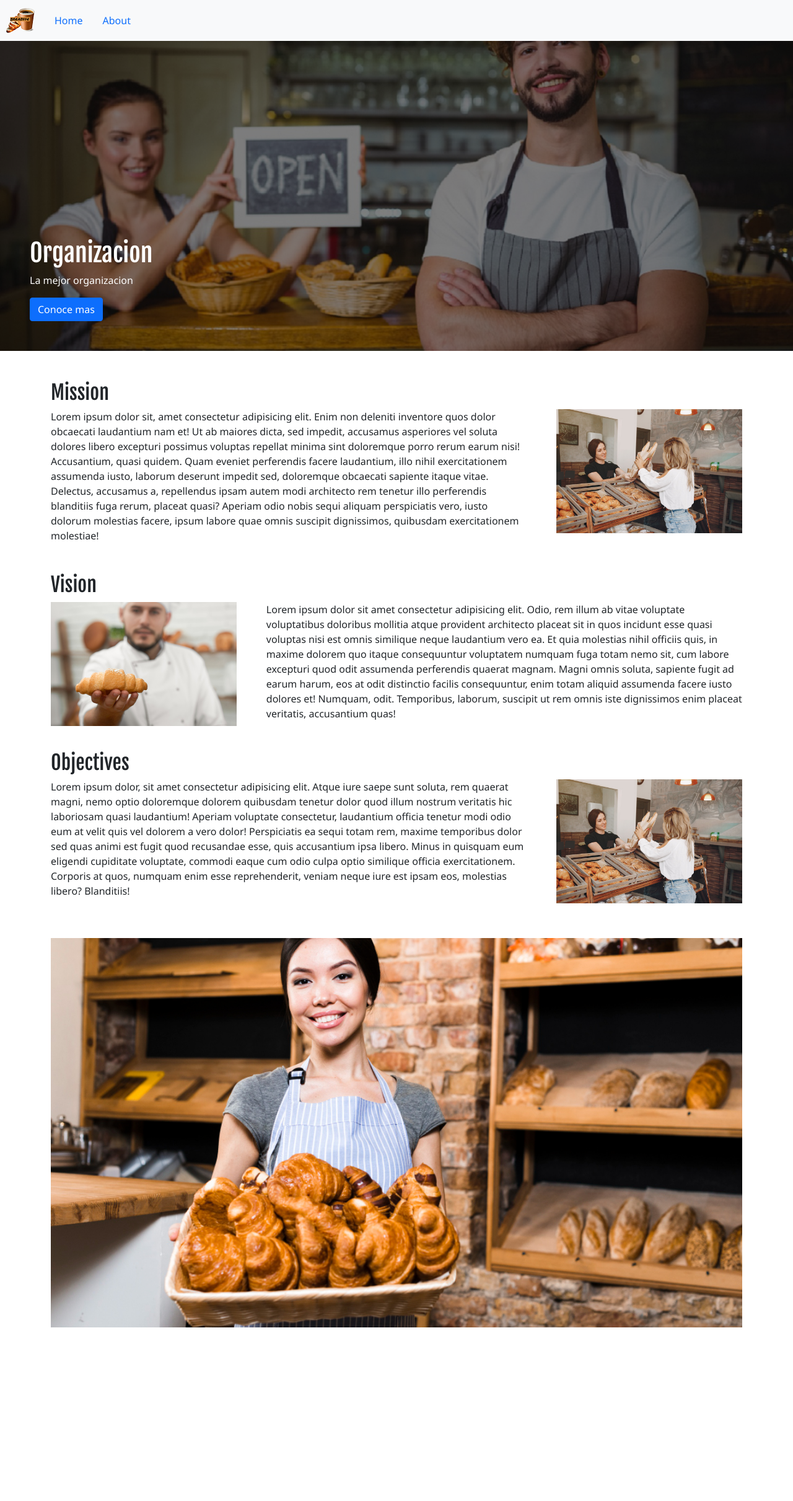
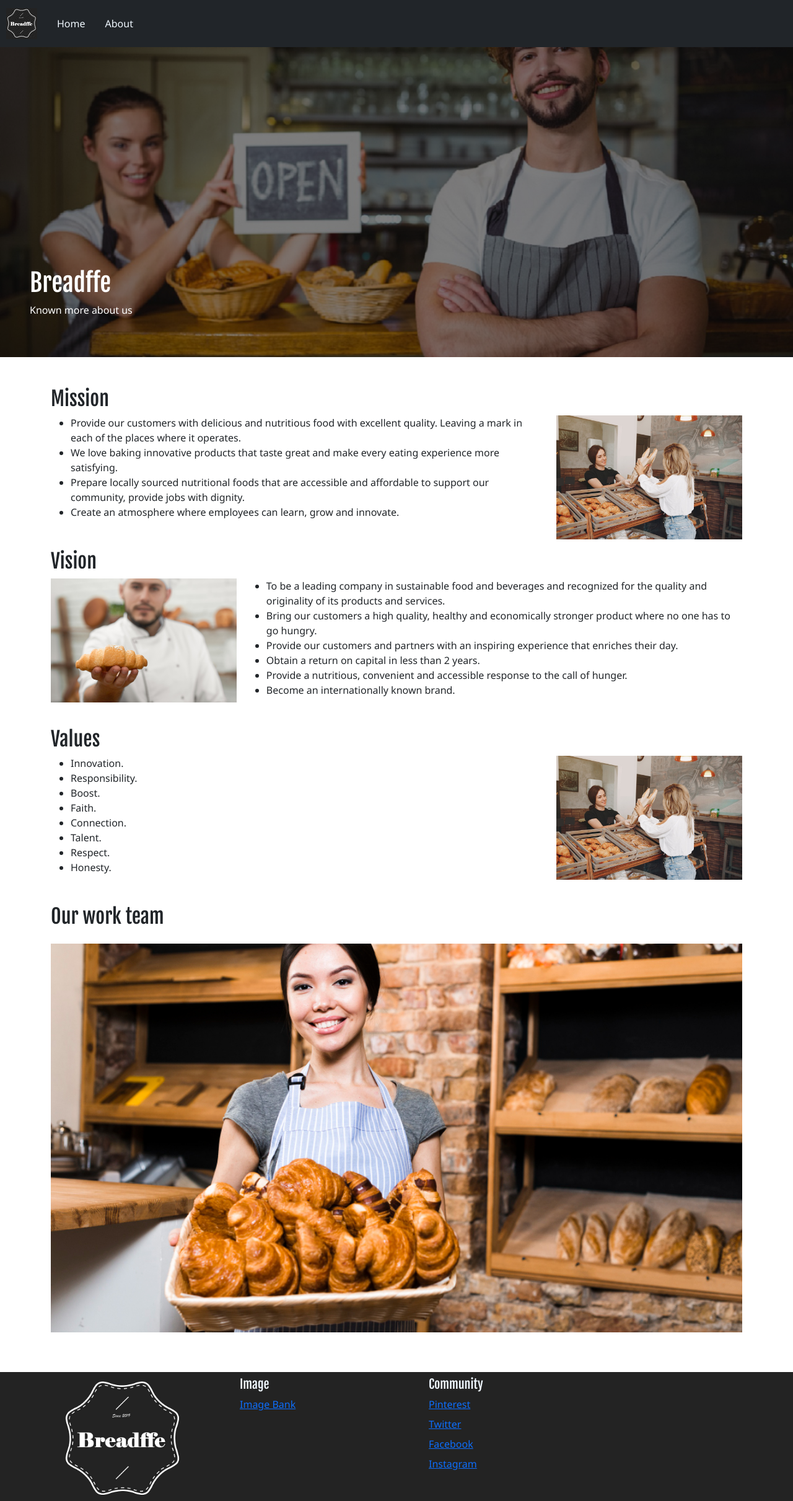
Before and after one commit to AbelTrinidad/MyPage, a plain HTML site: page about.html in a window 1280 px wide. Shown: the whole page at 62% size. Before the commit the page ends 2205 px from the top, so only its background shows below. Drawn offline with nearby package versions, Linux system fonts and the light colour scheme.

Commit message:
Creo que es el codigo final de la pagina

```diff
--- a/about.html
+++ b/about.html
@@ -5,8 +5,9 @@
     <meta charset="UTF-8">
     <meta http-equiv="X-UA-Compatible" content="IE=edge">
     <meta name="viewport" content="width=device-width, initial-scale=1.0">
-    <title>about</title>
+    <title>Breadffe - About</title>
 
+    <link rel="shortcut icon" href="./Assets/favicon-32x32.png">
     <link rel="preconnect" href="https://fonts.googleapis.com">
     <link rel="preconnect" href="https://fonts.gstatic.com" crossorigin>
     <link href="https://fonts.googleapis.com/css2?family=Noto+Sans&display=swap" rel="stylesheet">
@@ -21,23 +22,23 @@
 
 <body>
     <header>
-        <nav class="navbar navbar-expand-lg navbar-light bg-light">
-            <a class="navbar-brand" href="index.html"> <img src="./Assets/Logo.png" style="margin-left: 10px;"></a>
+        <nav class="navbar navbar-expand-lg navbar-light bg-dark">
+            <a class="navbar-brand" href="index.html"> <img src="./Assets/Logo.jpg" style="margin-left: 10px;"></a>
             <ul class="nav">
                 <li class="nav-item active">
-                    <a class="nav-link" href="index.html">Home</a>
+                    <a class="nav-link" href="index.html" style="color: aliceblue;">Home</a>
                 </li>
                 <li class="nav-item">
-                    <a class="nav-link" href="./about.html">About</a>
+                    <a class="nav-link" href="./about.html" style="color: aliceblue;">About</a>
                 </li>
             </ul>
         </nav>
 
-        <div class="cover d-flex justify-content-end align-items-start p-5 flex-column" style="background-image: url(./Assets/About/about-cover.jpg);">
-            <h1>Organizacion</h1>
+        <div class="cover d-flex justify-content-end align-items-start p-5 flex-column"
+            style="background-image: url(./Assets/About/about-cover.jpg);">
+            <h1>Breadffe</h1>
 
-            <p>La mejor organizacion</p>
-            <button class="btn btn-primary">Conoce mas</button>
+            <p>Known more about us</p>
         </div>
 
     </header>
@@ -45,63 +46,105 @@
         <div class="container mt-5 mb-5">
 
             <h2 class="mt-5">Mission</h2>
-            <img src="./Assets/About/about-mission.jpg" alt="" height="200" class="float-end ms-5"/>
-            <p>
-                Lorem ipsum dolor sit, amet consectetur adipisicing elit. Enim non deleniti inventore quos dolor obcaecati
-                laudantium nam et! Ut ab maiores dicta, sed impedit, accusamus asperiores vel soluta dolores libero excepturi
-                possimus voluptas repellat minima sint doloremque porro rerum earum nisi! Accusantium, quasi quidem. Quam
-                eveniet perferendis facere laudantium, illo nihil exercitationem assumenda iusto, laborum deserunt impedit sed,
-                doloremque obcaecati sapiente itaque vitae. Delectus, accusamus a, repellendus ipsam autem modi architecto rem
-                tenetur illo perferendis blanditiis fuga rerum, placeat quasi? Aperiam odio nobis sequi aliquam perspiciatis
-                vero, iusto dolorum molestias facere, ipsum labore quae omnis suscipit dignissimos, quibusdam exercitationem
-                molestiae!
-            </p>
+            <img src="./Assets/About/about-mission.jpg" alt="" height="200" class="float-end ms-5" />
+            <ul>
+                <li>
+                    Provide our customers with delicious and nutritious food with excellent quality. Leaving a mark in
+                    each of the places where it operates.
+                </li>
+                <li>
+                    We love baking innovative products that taste great and make every eating experience more
+                    satisfying.
+                </li>
+                <li>
+                    Prepare locally sourced nutritional foods that are accessible and affordable to support our
+                    community, provide jobs with dignity.
+                </li>
+                <li>
+                    Create an atmosphere where employees can learn, grow and innovate.
+                </li>
+            </ul>
 
             <h2 class="mt-5">Vision</h2>
-            <img src="./Assets/About/about-vision.jpg" alt="" height="200" class="float-start me-5"/>
-            <p>
-                Lorem ipsum dolor sit amet consectetur adipisicing elit. Odio, rem illum ab vitae voluptate voluptatibus
-                doloribus mollitia atque provident architecto placeat sit in quos incidunt esse quasi voluptas nisi est omnis
-                similique neque laudantium vero ea. Et quia molestias nihil officiis quis, in maxime dolorem quo itaque
-                consequuntur voluptatem numquam fuga totam nemo sit, cum labore excepturi quod odit assumenda perferendis
-                quaerat magnam. Magni omnis soluta, sapiente fugit ad earum harum, eos at odit distinctio facilis consequuntur,
-                enim totam aliquid assumenda facere iusto dolores et! Numquam, odit. Temporibus, laborum, suscipit ut rem omnis
-                iste dignissimos enim placeat veritatis, accusantium quas!
-            </p>
+            <img src="./Assets/About/about-vision.jpg" alt="" height="200" class="float-start me-5" />
+            <ul>
+                <li>
+                    To be a leading company in sustainable food and beverages and recognized for the quality and
+                    originality of its products and services.
+                </li>
+                <li>
+                    Bring our customers a high quality, healthy and economically stronger product where no one has to go
+                    hungry.
+                </li>
+                <li>
+                    Provide our customers and partners with an inspiring experience that enriches their day.
+                </li>
+                <li>
+                    Obtain a return on capital in less than 2 years.
+                </li>
+                <li>
+                    Provide a nutritious, convenient and accessible response to the call of hunger.
+                </li>
+                <li>
+                    Become an internationally known brand.
+                </li>
+            </ul>
 
-            <h2 class="mt-5">Objectives</h2>
-            <img src="./Assets/About/about-mission.jpg" alt="" height="200" class="float-end ms-5"/>
-            <p>
-                Lorem ipsum dolor, sit amet consectetur adipisicing elit. Atque iure saepe sunt soluta, rem quaerat magni, nemo
-                optio doloremque dolorem quibusdam tenetur dolor quod illum nostrum veritatis hic laboriosam quasi laudantium!
-                Aperiam voluptate consectetur, laudantium officia tenetur modi odio eum at velit quis vel dolorem a vero dolor!
-                Perspiciatis ea sequi totam rem, maxime temporibus dolor sed quas animi est fugit quod recusandae esse, quis
-                accusantium ipsa libero. Minus in quisquam eum eligendi cupiditate voluptate, commodi eaque cum odio culpa optio
-                similique officia exercitationem. Corporis at quos, numquam enim esse reprehenderit, veniam neque iure est ipsam
-                eos, molestias libero? Blanditiis!
-            </p>
+            <h2 class="mt-5">Values</h2>
+            <img src="./Assets/About/about-mission.jpg" alt="" height="200" class="float-end ms-5" />
+            <ul>
+                <li>
+                    Innovation.
+                </li>
+                <li>
+                    Responsibility.
+                </li>
+                <li>
+                    Boost.
+                </li>
+                <li>
+                    Faith.
+                </li>
+                <li>
+                    Connection.
+                </li>
+                <li>
+                    Talent.
+                </li>
+                <li>
+                    Respect.
+                </li>
+                <li>
+                    Honesty.
+                </li>
+            </ul>
         </div>
     </section>
 
     <!--Slider-->
     <section>
-
         <div class="container mt-5 mb-5">
+            <h2>Our work team</h2>
             <div class="slider">
                 <div class="slider-container">
-                <div class="image-container" title="Image title" style="background-image: url(./Assets/About/Slider/img1.jpg);">
+                    <div class="image-container" title="Image title"
+                        style="background-image: url(./Assets/About/Slider/img1.jpg);">
                     </div>
 
-                <div class="image-container" title="Image title" style="background-image: url(./Assets/About/Slider/img2.jpg);">
+                    <div class="image-container" title="Image title"
+                        style="background-image: url(./Assets/About/Slider/img2.jpg);">
                     </div>
 
-                <div class="image-container" title="Image title" style="background-image: url(./Assets/About/Slider/img3.jpg);">
+                    <div class="image-container" title="Image title"
+                        style="background-image: url(./Assets/About/Slider/img3.jpg);">
                     </div>
 
-                <div class="image-container" title="Image title" style="background-image: url(./Assets/About/Slider/img4.jpg);">
+                    <div class="image-container" title="Image title"
+                        style="background-image: url(./Assets/About/Slider/img4.jpg);">
                     </div>
 
-                <div class="image-container" title="Image title" style="background-image: url(./Assets/About/Slider/img5.jpg);">
+                    <div class="image-container" title="Image title"
+                        style="background-image: url(./Assets/About/Slider/img5.jpg);">
                     </div>
 
                 </div>
@@ -109,8 +152,34 @@
         </div>
     </section>
 
-
-
 </body>
 
+<footer style="background-color: rgb(35, 35, 35); margin-bottom: -50px;">
+    <div class="container mt-5 mb-5">
+        <div class="row">
+            <div class="col-12 col-sm-6 col-md-4 col-lg-3 mt-2">
+                <img src="./Assets/Logo1.jpg" alt="" width="200" class="float-start ms-3">
+            </div>
+            <!--col-3 col-lg-3 mb-3  -->
+            <div class="col-12 col-sm-6 col-md-4 col-lg-3 mt-2" style="margin-left: 20px;">
+                <h5 style="color: aliceblue;">Image</h5>
+                <ul class="list-unstyled">
+                    <li class="mb-2"><a href="./ImageBank.html">Image Bank</a></li>
+                </ul>
+            </div>
+
+            <div class="col-12 col-sm-6 col-md-4 col-lg-3 mt-2" style="margin-left: 20px;">
+                <h5 style="color:aliceblue">Community</h5>
+                <ul class="list-unstyled">
+                    <li class="mb-2"><a href="https://www.pinterest.com">Pinterest</a></li>
+                    <li class="mb-2"><a href="https://www.twitter.com">Twitter</a></li>
+                    <li class="mb-2"><a href="https://www.facebook.com">Facebook</a></li>
+                    <li class="mb-2"><a href="https://www.instagram.com">Instagram</a></li>
+                </ul>
+            </div>
+
+        </div>
+    </div>
+</footer>
+
 </html>
--- a/style.css
+++ b/style.css
@@ -16,6 +16,10 @@ h1,h2,h3,h4,h5{
     background-blend-mode: darken;
 }
 
+.head{
+    background-color: rgb(35, 35, 35);
+}
+
 .cover-small{
     height: 200px;
     background-blend-mode: normal;
@@ -32,15 +36,15 @@ h1,h2,h3,h4,h5{
 
 }
 
-card{
+.card{
     border: 0 !important;
     box-shadow: 0 4px 6px -1px rgba(0, 0, 0, 0.1), 0 2px 4px -1px rgba(0, 0, 0, 0.06);
 }
 
-card-title{
+.card-title{
     min-height: 3rem;
 }
-card-text{
+.card-text{
     min-height: 10rem;
 }
 
```
Also changed, not shown: ImageBank.html (added, +103 -0 lines), index.html (+71 -59 lines), more_products.html (+8 -5 lines), Assets/Logo.jpg (added), Assets/Logo.png (deleted), Assets/Logo1.jpg (added), Assets/favicon-32x32.png (added), Assets/thankyou.jpg (added). Lines whose indentation alone changed are shown as unchanged.
